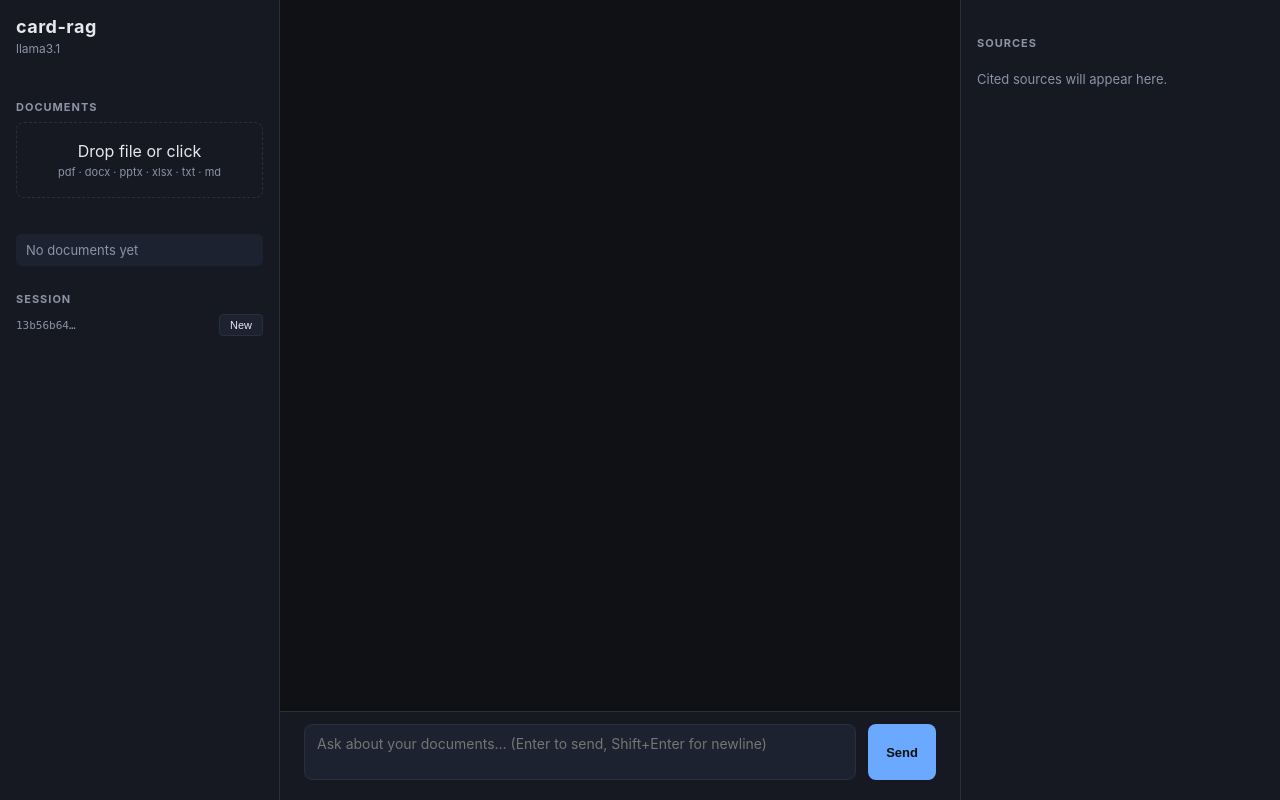
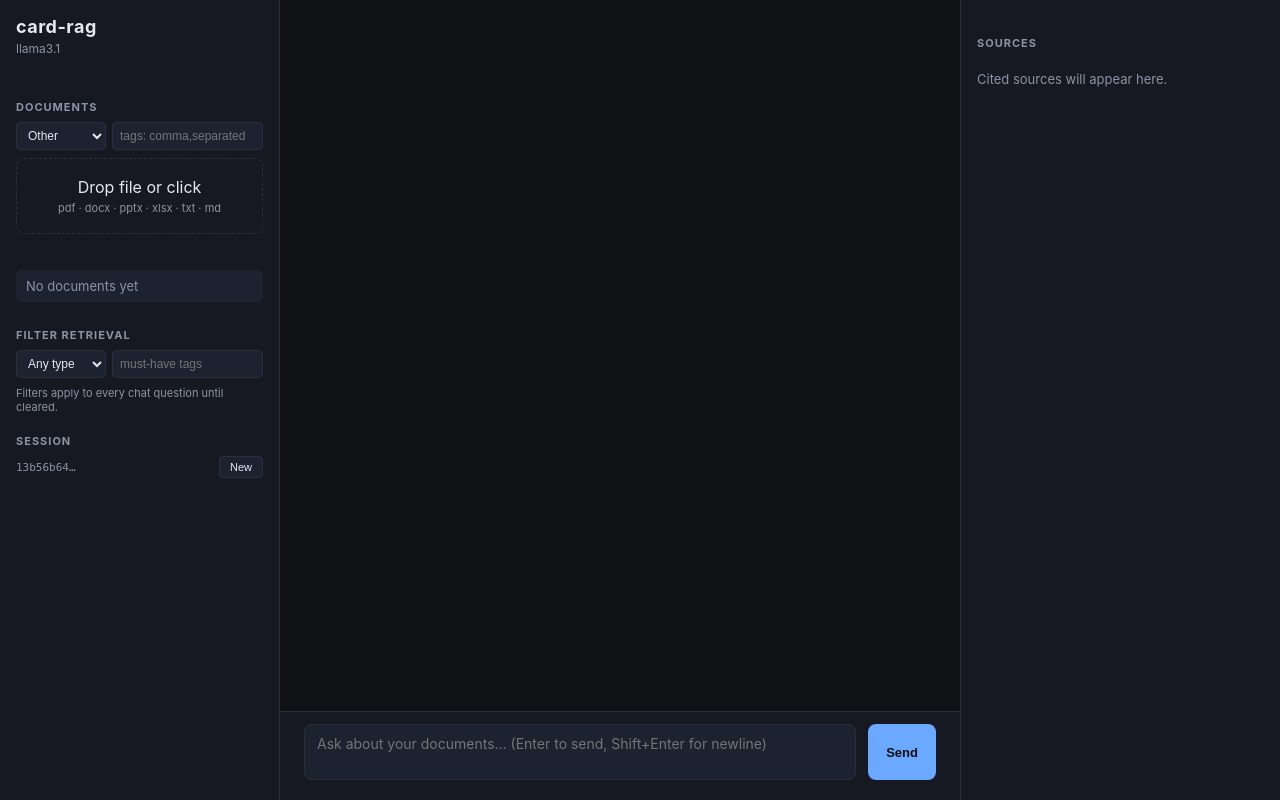
Before and after one commit to ycstevenwong/rag, a Flask app: page / in a window 1280 px wide. Run offline with Flask 3, Linux system fonts and the light colour scheme; data that the repository does not hold is empty.

Commit message:
Add document-level metadata and retrieval-time filtering
DocRecord gains source_type (manual/policy/faq/spec/other) and free-form
tags. Upload form, bulk-ingest script, and chat sidebar each grow widgets
to set the metadata at ingest time and filter retrieval at query time.
The retriever over-fetches 3x when filters are active and drops
candidates whose parent doc fails source_type-exact or must-have-all-tags
checks before RRF fusion. Pre-existing docs load with defaults
("other", []) thanks to the dataclass field defaults, so the index does
not need to be rebuilt.

Co-Authored-By: Claude Opus 4.7 <noreply@anthropic.com>

```diff
--- a/app.py
+++ b/app.py
@@ -60,11 +60,19 @@ def create_app() -> Flask:
         tmp_name = f"{uuid.uuid4().hex}{ext}"
         dest = cfg.UPLOAD_DIR / tmp_name
         original = f.filename
+        source_type = (request.form.get("source_type") or "other").strip().lower()
+        raw_tags = request.form.get("tags") or ""
+        tags = [t.strip() for t in raw_tags.split(",") if t.strip()]
         f.save(dest)
 
         def event_stream():
             try:
-                for event in ingest.ingest_stream(dest, original_filename=original):
+                for event in ingest.ingest_stream(
+                    dest,
+                    original_filename=original,
+                    source_type=source_type,
+                    tags=tags,
+                ):
                     yield _sse(event)
             except Exception as exc:
                 yield _sse({"type": "error", "error": str(exc)})
@@ -105,9 +113,21 @@ def create_app() -> Flask:
         if not question:
             return jsonify({"error": "empty message"}), 400
 
+        raw_filters = payload.get("filters") or {}
+        filters: dict | None = None
+        if isinstance(raw_filters, dict):
+            st = (raw_filters.get("source_type") or "").strip().lower()
+            tags = [t.strip() for t in (raw_filters.get("tags") or []) if isinstance(t, str) and t.strip()]
+            if st or tags:
+                filters = {}
+                if st:
+                    filters["source_type"] = st
+                if tags:
+                    filters["tags"] = tags
+
         def event_stream():
             yield _sse({"type": "session", "session_id": session_id})
-            for event in chat_service.chat_stream(session_id, question):
+            for event in chat_service.chat_stream(session_id, question, filters=filters):
                 yield _sse(event)
 
         return Response(
--- a/rag/chat.py
+++ b/rag/chat.py
@@ -44,6 +44,7 @@ class ChatService:
         self,
         session_id: str,
         question: str,
+        filters: dict | None = None,
     ) -> Iterator[dict]:
         """Yield events: {"type": "sources", "sources": [...]} then
         {"type": "delta", "text": "..."} chunks, then {"type": "done"}.
@@ -60,6 +61,7 @@ class ChatService:
             k_vector=cfg.TOP_K_VECTOR,
             k_bm25=cfg.TOP_K_BM25,
             top_n=cfg.TOP_N_FINAL,
+            filters=filters,
         )
 
         context_text, sources = build_context_block(
--- a/static/css/style.css
+++ b/static/css/style.css
@@ -52,8 +52,23 @@ h1.brand { font-size: 18px; margin: 0 0 4px; letter-spacing: 0.5px; }
 }
 .doc-list .name { overflow: hidden; text-overflow: ellipsis; white-space: nowrap; flex: 1; }
 .doc-list .count { color: var(--muted); font-size: 11px; }
+.doc-list .type-badge {
+  background: var(--accent-dim); color: var(--accent);
+  font-size: 10px; text-transform: uppercase; letter-spacing: 0.5px;
+  padding: 1px 6px; border-radius: 3px;
+}
 .doc-list button { background: transparent; color: var(--muted); border: none; cursor: pointer; padding: 2px 6px; }
 .doc-list button:hover { color: var(--danger); }
+
+.meta-row { display: flex; gap: 6px; margin-bottom: 8px; }
+.meta-row select, .meta-row input[type="text"] {
+  background: var(--panel-2); color: var(--text);
+  border: 1px solid var(--border); border-radius: 4px;
+  padding: 5px 7px; font-size: 12px; min-width: 0;
+}
+.meta-row select { flex: 0 0 90px; }
+.meta-row input[type="text"] { flex: 1; }
+.hint { color: var(--muted); font-size: 11px; display: block; margin-top: 4px; }
 
 .session-controls { display: flex; gap: 8px; align-items: center; }
 .session-controls code { font-size: 11px; color: var(--muted); flex: 1; overflow: hidden; text-overflow: ellipsis; }
--- a/static/js/chat.js
+++ b/static/js/chat.js
@@ -12,6 +12,10 @@
   const uploadProgress = document.getElementById("upload-progress");
   const sourcesListEl = document.getElementById("sources-list");
   const rewrittenQueryEl = document.getElementById("rewritten-query");
+  const uploadSourceTypeEl = document.getElementById("upload-source-type");
+  const uploadTagsEl = document.getElementById("upload-tags");
+  const filterSourceTypeEl = document.getElementById("filter-source-type");
+  const filterTagsEl = document.getElementById("filter-tags");
 
   let sessionId = localStorage.getItem("card-rag.session") || newSessionId();
   let currentSources = [];
@@ -46,7 +50,10 @@
     }
     for (const d of docs) {
       const li = document.createElement("li");
+      const typeBadge = d.source_type && d.source_type !== "other"
+        ? `<span class="type-badge">${escapeHtml(d.source_type)}</span>` : "";
       li.innerHTML = `<span class="name" title="${escapeHtml(d.filename)}">${escapeHtml(d.filename)}</span>
+                     ${typeBadge}
                      <span class="count">${d.n_chunks}</span>
                      <button data-id="${d.doc_id}" title="Delete">✕</button>`;
       li.querySelector("button").addEventListener("click", async () => {
@@ -64,6 +71,8 @@
     if (!file) return;
     const fd = new FormData();
     fd.append("file", file);
+    fd.append("source_type", uploadSourceTypeEl.value || "other");
+    fd.append("tags", uploadTagsEl.value || "");
     uploadStatus.classList.remove("error");
     uploadStatus.textContent = `Uploading ${file.name}…`;
     uploadProgress.hidden = false;
@@ -161,10 +170,18 @@
     let assembled = "";
 
     try {
+      const filterTags = (filterTagsEl.value || "")
+        .split(",")
+        .map((t) => t.trim())
+        .filter(Boolean);
+      const filters = {};
+      if (filterSourceTypeEl.value) filters.source_type = filterSourceTypeEl.value;
+      if (filterTags.length) filters.tags = filterTags;
+
       const r = await fetch("/chat", {
         method: "POST",
         headers: { "Content-Type": "application/json" },
-        body: JSON.stringify({ session_id: sessionId, message: text }),
+        body: JSON.stringify({ session_id: sessionId, message: text, filters }),
       });
       if (!r.ok) throw new Error(`HTTP ${r.status}`);
       const reader = r.body.getReader();
--- a/templates/index.html
+++ b/templates/index.html
@@ -14,6 +14,16 @@
     <section class="upload">
       <h2>Documents</h2>
       <form id="upload-form">
+        <div class="meta-row">
+          <select id="upload-source-type" title="Source type">
+            <option value="other">Other</option>
+            <option value="manual">Manual</option>
+            <option value="policy">Policy</option>
+            <option value="faq">FAQ</option>
+            <option value="spec">Spec</option>
+          </select>
+          <input id="upload-tags" type="text" placeholder="tags: comma,separated" />
+        </div>
         <label class="file-drop" for="file-input">
           <span>Drop file or click</span>
           <small>pdf · docx · pptx · xlsx · txt · md</small>
@@ -23,6 +33,22 @@
         <div id="upload-status" class="status"></div>
       </form>
       <ul id="doc-list" class="doc-list"></ul>
+    </section>
+
+    <section class="filter">
+      <h2>Filter retrieval</h2>
+      <div class="meta-row">
+        <select id="filter-source-type" title="Filter by source type">
+          <option value="">Any type</option>
+          <option value="manual">Manual</option>
+          <option value="policy">Policy</option>
+          <option value="faq">FAQ</option>
+          <option value="spec">Spec</option>
+          <option value="other">Other</option>
+        </select>
+        <input id="filter-tags" type="text" placeholder="must-have tags" />
+      </div>
+      <small class="hint">Filters apply to every chat question until cleared.</small>
     </section>
 
     <section class="session">
```
Also changed, not shown: rag/ingest.py (+7 -1 lines), rag/retriever.py (+39 -7 lines), rag/vector_store.py (+8 -0 lines), scripts/ingest_corpus.py (+34 -6 lines).
